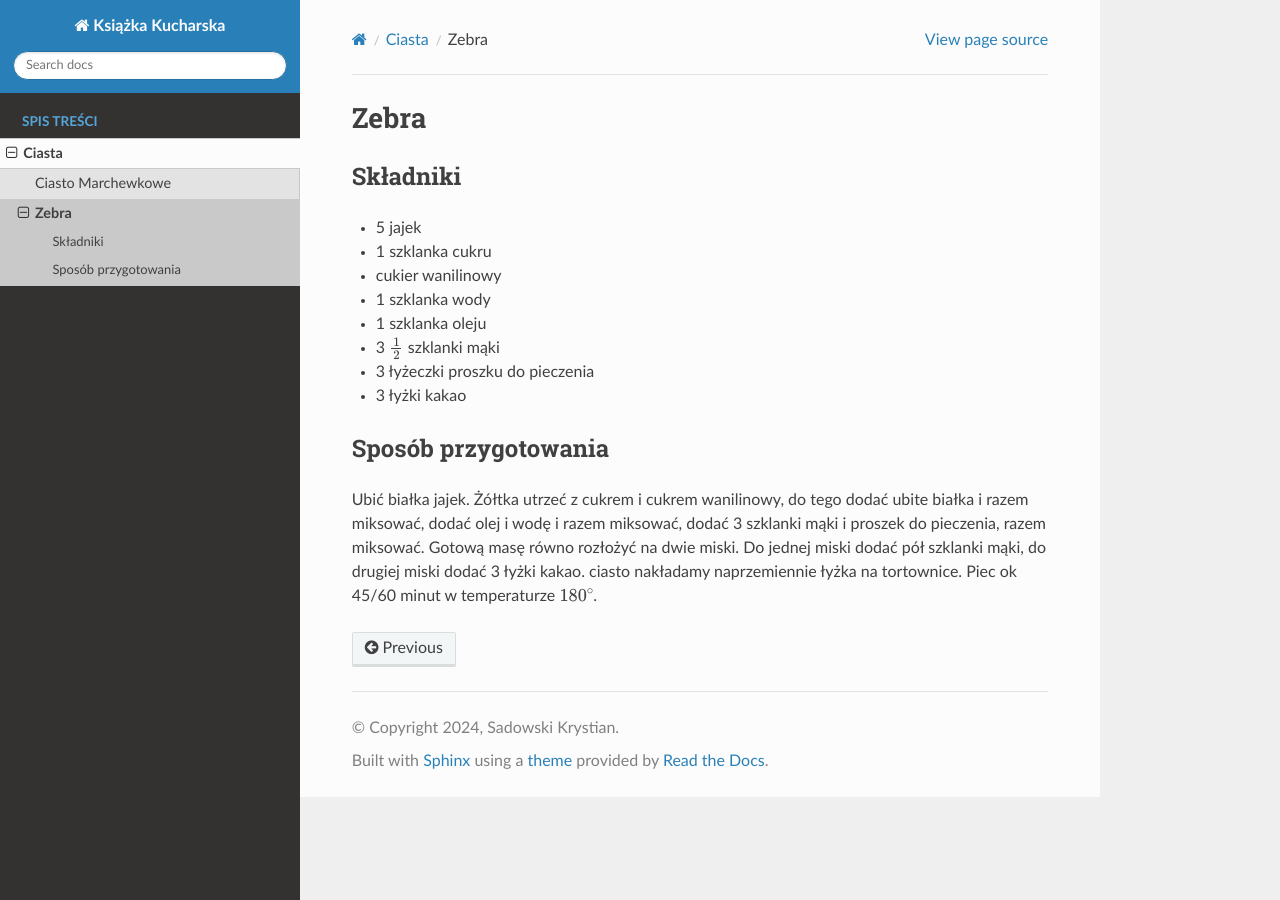
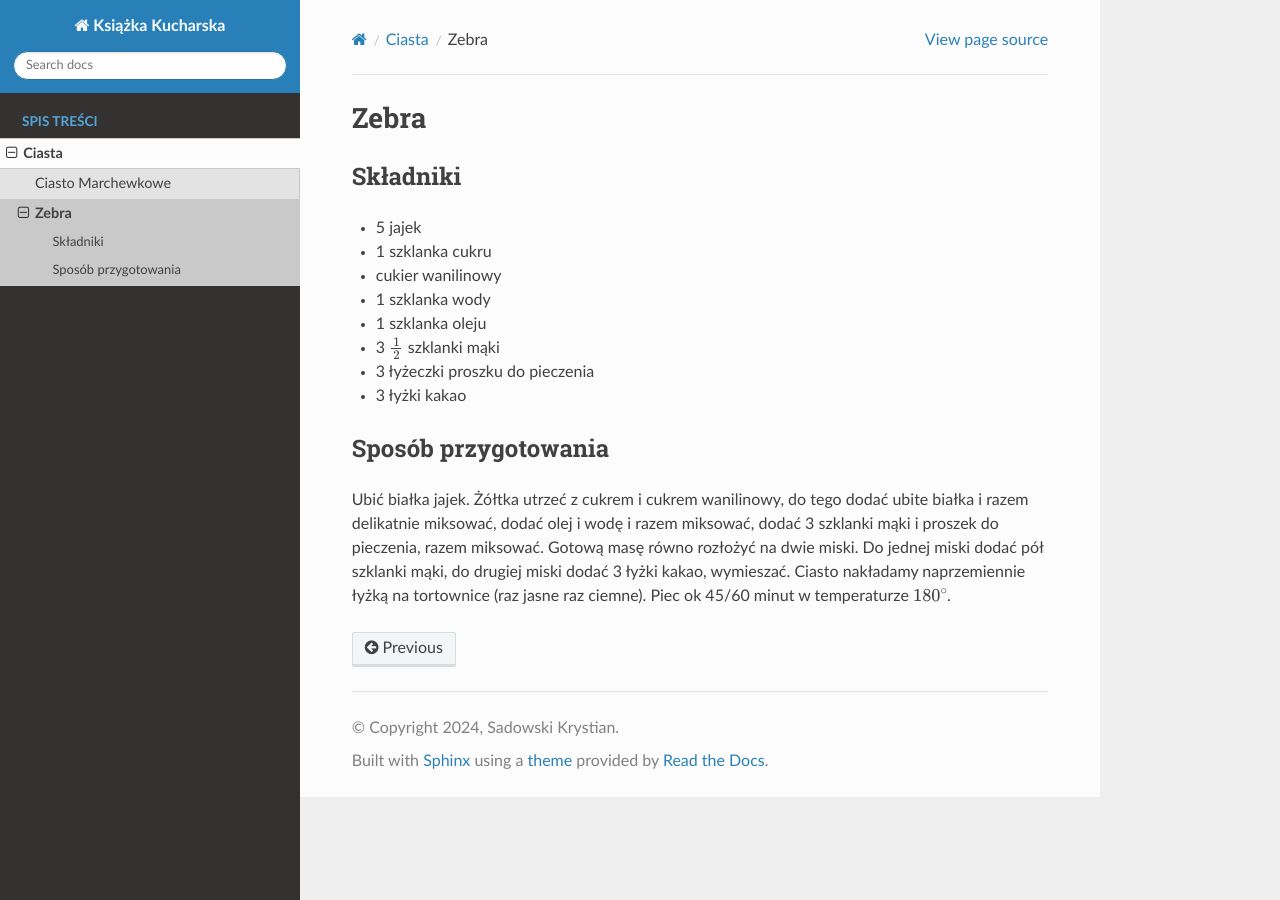
Before and after one commit to Sadowski-Krystian/cook-book, a Sphinx documentation site: the page built from docs/source/ciasta/zebra.rst, in a window 1280 px wide. Built offline with Sphinx 7.4.7 and the Read the Docs theme 3.1.0, drawn with Linux system fonts in a browser that asks for light colours.

Commit message:
[mod] zebra

```diff
--- a/docs/source/ciasta/zebra.rst
+++ b/docs/source/ciasta/zebra.rst
@@ -14,4 +14,4 @@ Składniki
 
 Sposób przygotowania
 ------------------------------
-Ubić białka jajek. Żółtka utrzeć z cukrem i cukrem wanilinowy, do tego dodać ubite białka i razem miksować, dodać olej i wodę i razem miksować, dodać 3 szklanki mąki i proszek do pieczenia, razem miksować. Gotową masę równo rozłożyć na dwie miski. Do jednej miski dodać pół szklanki mąki, do drugiej miski dodać 3 łyżki kakao. ciasto nakładamy naprzemiennie łyżka na tortownice. Piec ok 45/60 minut w temperaturze :math:`180^\circ`.
+Ubić białka jajek. Żółtka utrzeć z cukrem i cukrem wanilinowy, do tego dodać ubite białka i razem delikatnie miksować, dodać olej i wodę i razem miksować, dodać 3 szklanki mąki i proszek do pieczenia, razem miksować. Gotową masę równo rozłożyć na dwie miski. Do jednej miski dodać pół szklanki mąki, do drugiej miski dodać 3 łyżki kakao, wymieszać. Ciasto nakładamy naprzemiennie łyżką na tortownice (raz jasne raz ciemne). Piec ok 45/60 minut w temperaturze :math:`180^\circ`.
```
